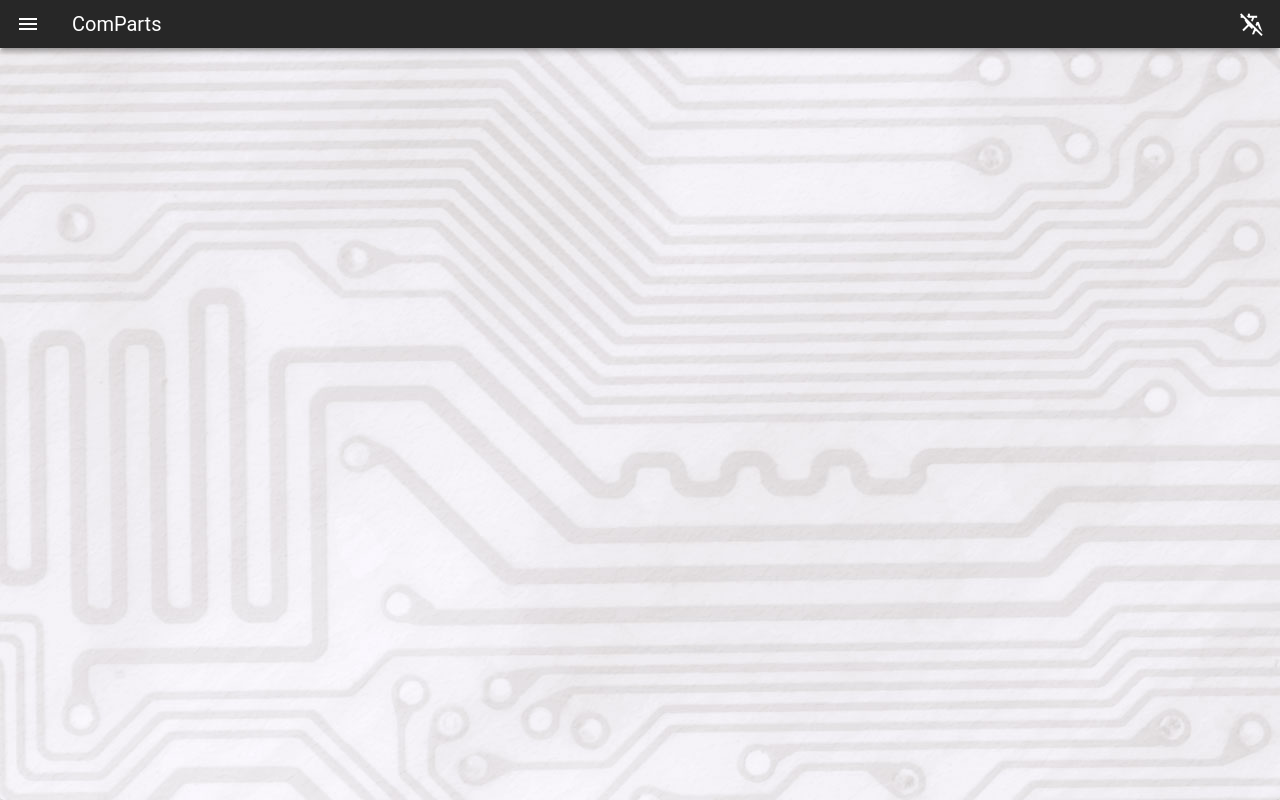
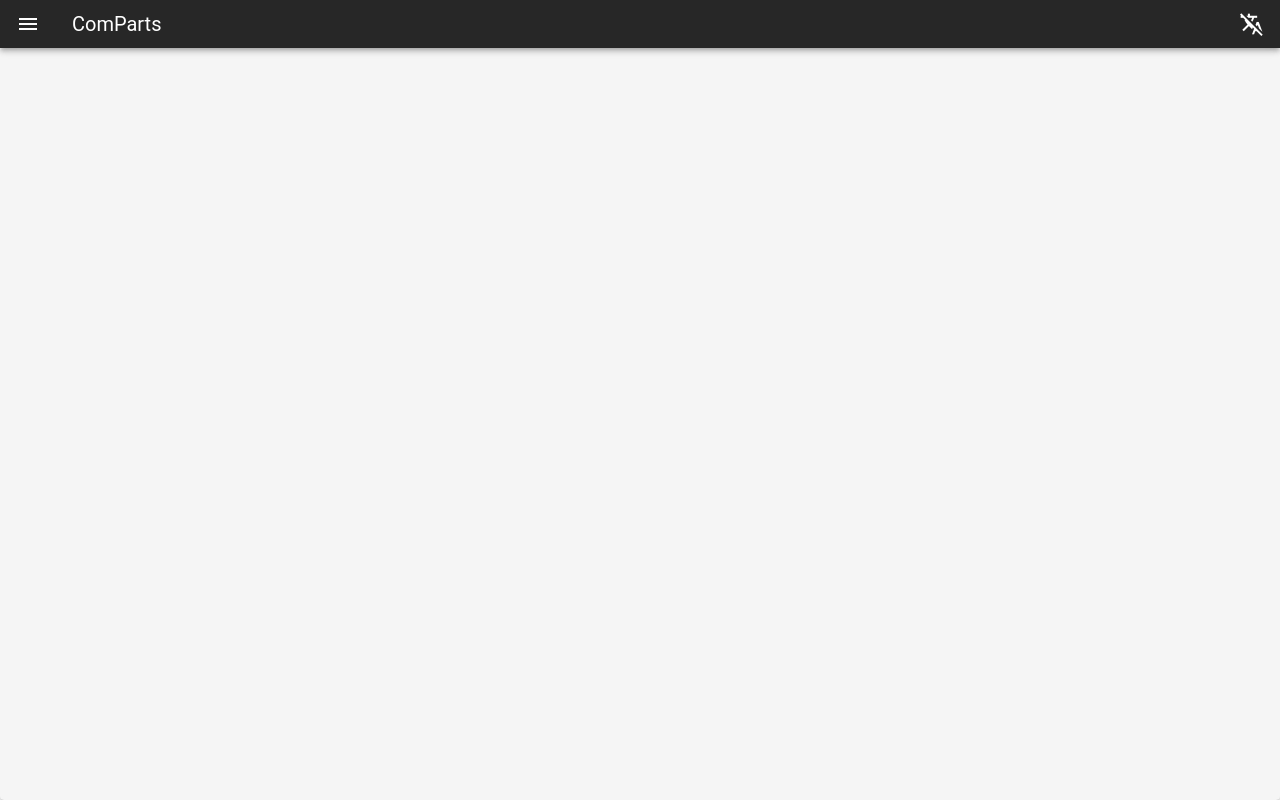
Before and after one commit to ngqphuc2011/comparts, a Vue app in the folder comparts-fe/: page /gpu in a window 1280 px wide. Built offline with nearby package versions, Linux system fonts and the light colour scheme.

Commit message:
rmv background

```diff
--- a/comparts-fe/src/components/Homepage.vue
+++ b/comparts-fe/src/components/Homepage.vue
@@ -228,7 +228,6 @@ export default {
 }
 .homepage__main-page {
   display: flex;
-  background-image: url(~/static/assets/background.jpg);
   height: 100%;
 }
 </style>
--- a/comparts-fe/src/components/cpu/CpuList.vue
+++ b/comparts-fe/src/components/cpu/CpuList.vue
@@ -82,7 +82,7 @@
     </div>
     <div class="ml-6 cpu-list__grid-page">
       <v-row class="cpu-list__grid-page__row">
-        <v-col v-for="(cpu, index) in cpuList" :key="index" cols="2">
+        <v-col v-for="(cpu, index) in cpuList" :key="index" >
           <v-card
             class="cpu-list__card"
             @click="onClickCard(cpu)"
```
Also changed, not shown: comparts-fe/static/assets/background.jpg (deleted).
